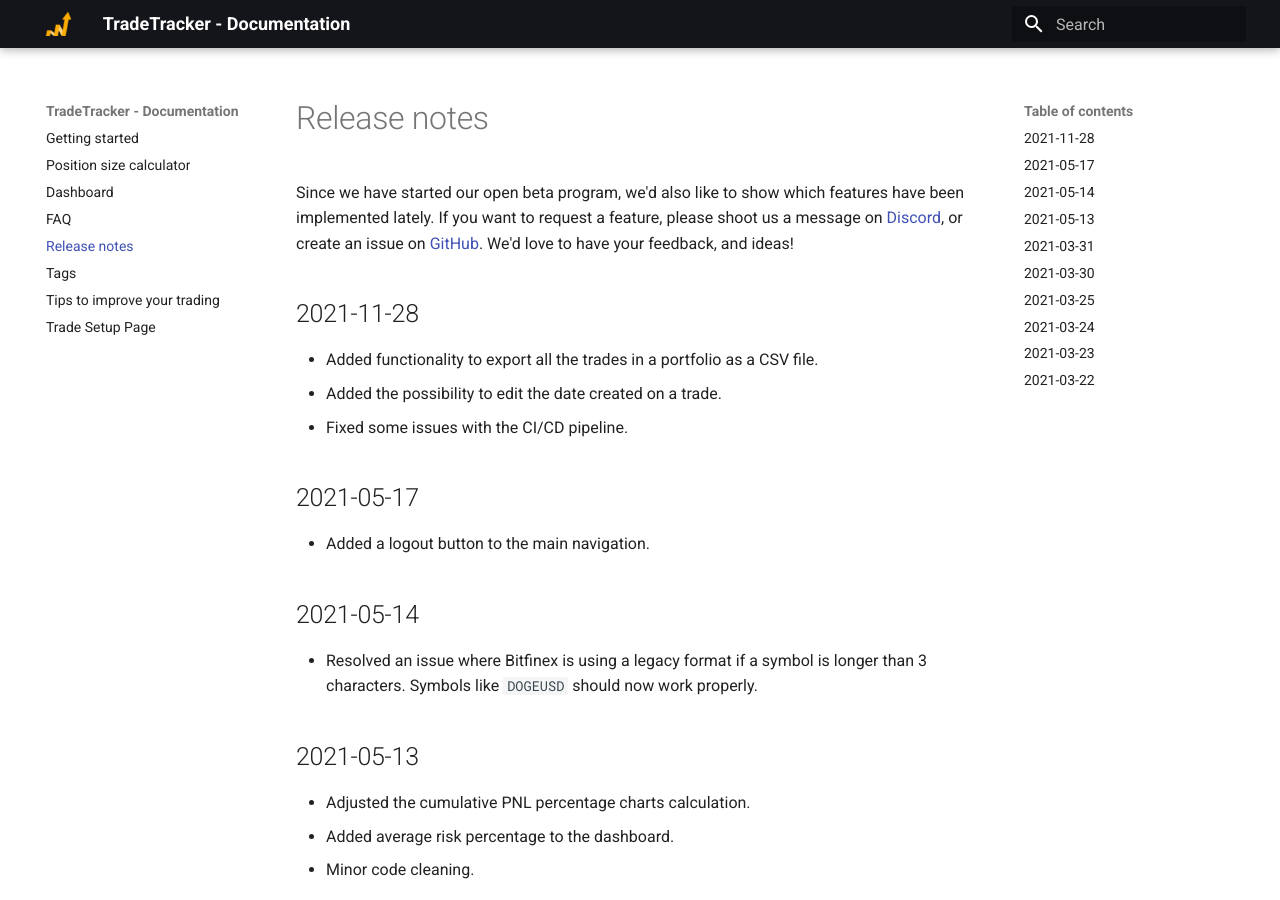
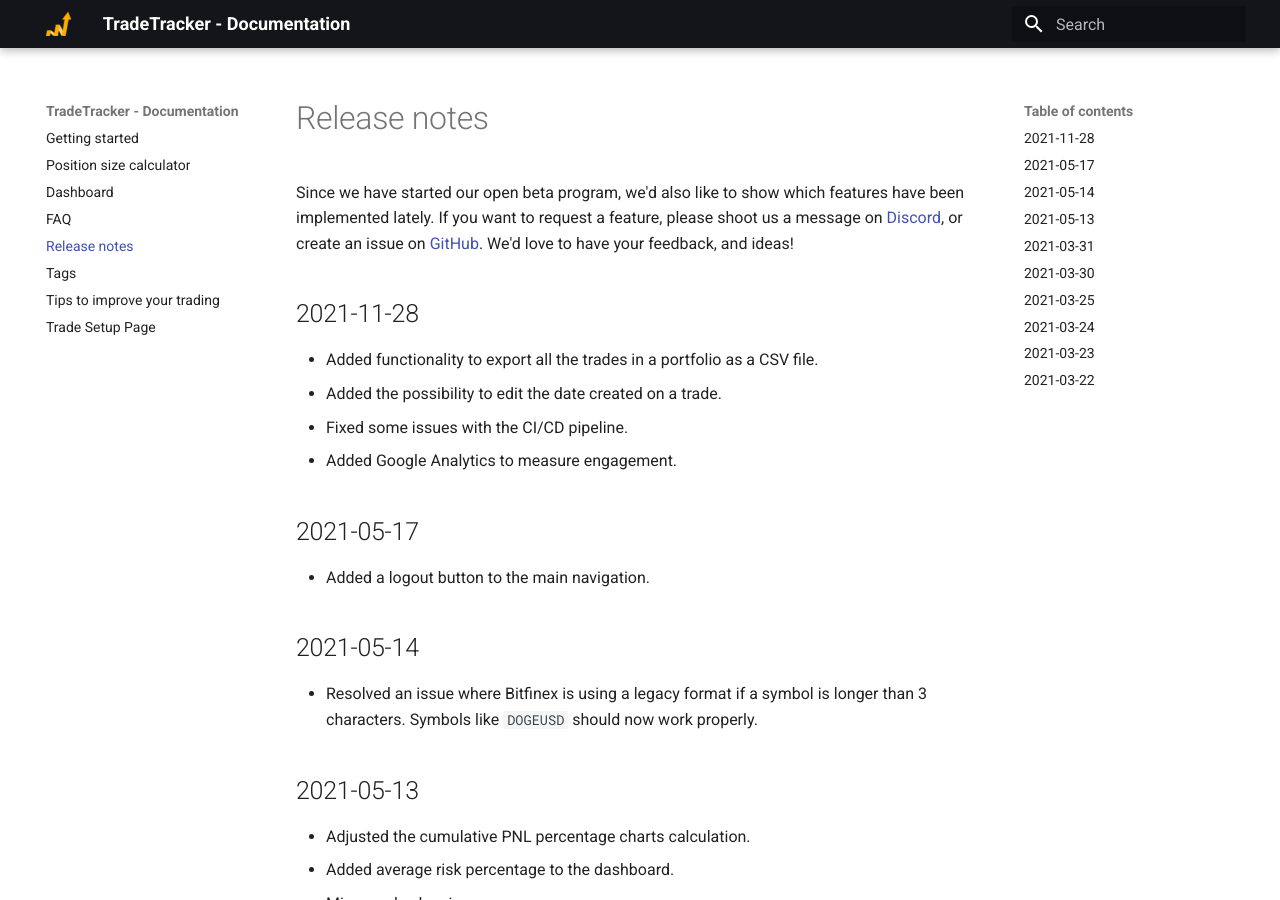
Before and after one commit to TradeTracker/docs, an MkDocs documentation site: the page built from docs/release-notes.md, in a window 1280 px wide and 900 px high. Built offline with MkDocs 1.6.1 and Material for MkDocs 9.7.7, drawn with Linux system fonts in a browser that asks for light colours.

Commit message:
Update release-notes.md

```diff
--- a/docs/release-notes.md
+++ b/docs/release-notes.md
@@ -8,6 +8,7 @@ If you want to request a feature, please shoot us a message on [Discord](https:/
  * Added functionality to export all the trades in a portfolio as a CSV file.
  * Added the possibility to edit the date created on a trade.
  * Fixed some issues with the CI/CD pipeline.
+ * Added Google Analytics to measure engagement.
 
 ## 2021-05-17
 
```
